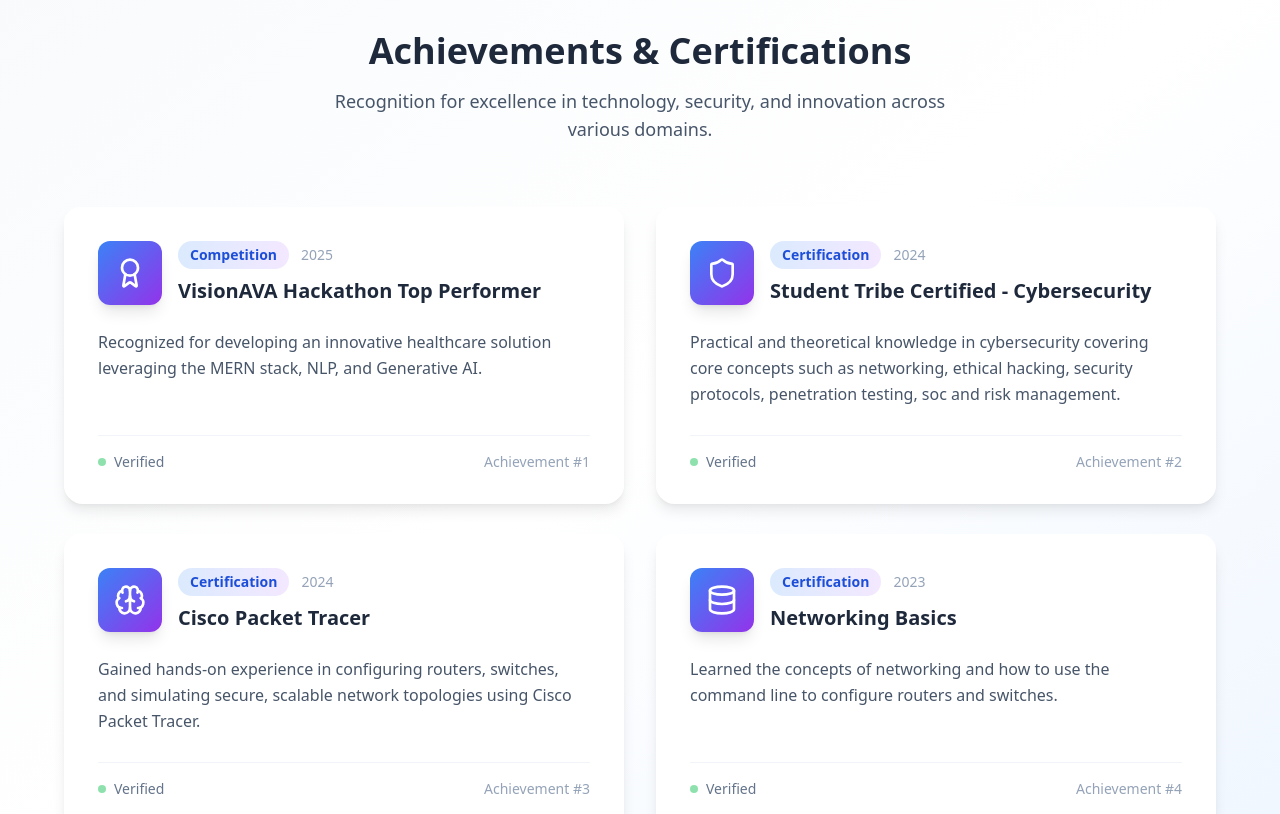
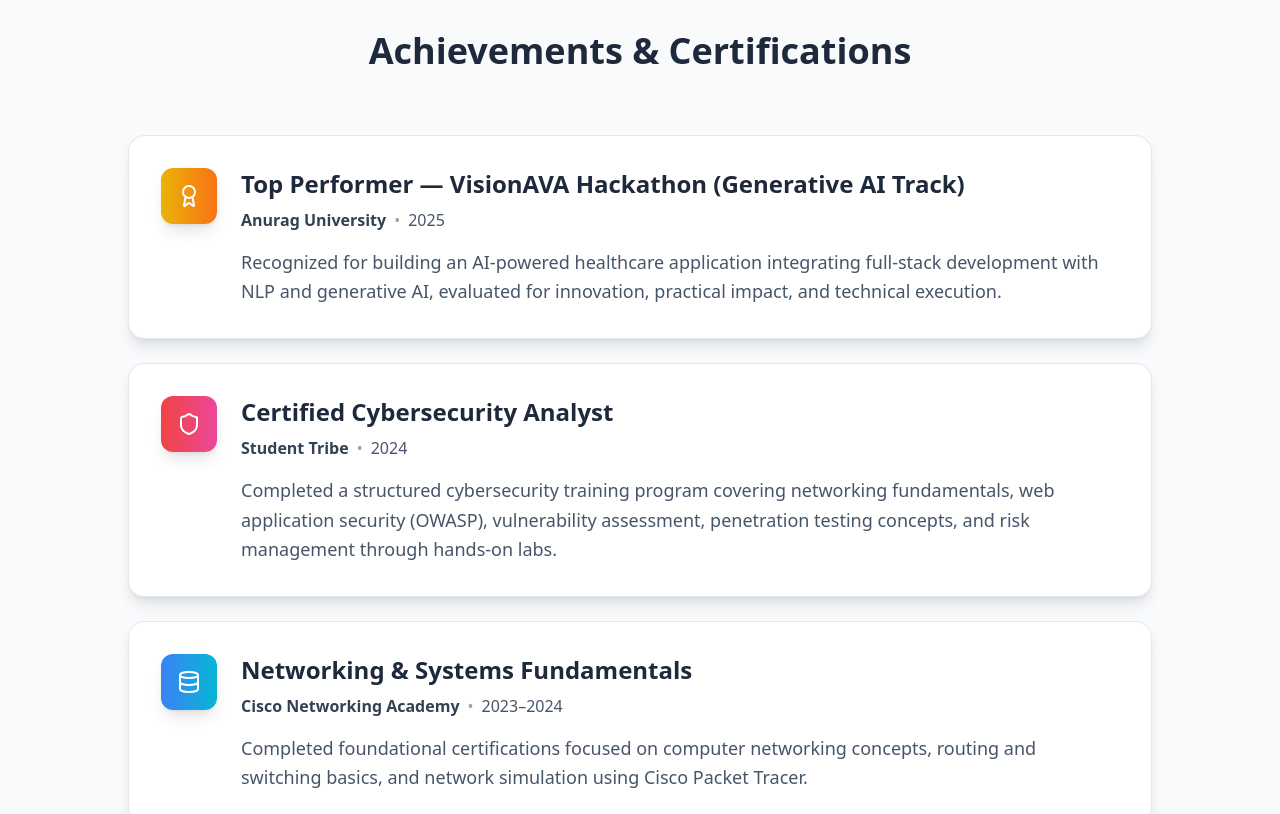
Before and after one commit to Abhi-0930/abhi-portfolio, a React (Vite) app: page / in a window 1280 px wide. Shown: the part 8620-9434 px from the top of the page. Built offline with nearby package versions, Linux system fonts and the light colour scheme.

Commit message:
first commit

```diff
--- a/src/App.jsx
+++ b/src/App.jsx
@@ -639,97 +639,72 @@
 const Achievements = () => {
   const achievements = [
     {
-      title: "VisionAVA Hackathon Top Performer",
-      description: "Recognized for developing an innovative healthcare solution leveraging the MERN stack, NLP, and Generative AI.",
-      icon: <Award className="w-8 h-8" />,
-      category: "Competition",
-      year: "2025"
+      title: "Top Performer — VisionAVA Hackathon (Generative AI Track)",
+      organization: "Anurag University",
+      year: "2025",
+      description: "Recognized for building an AI-powered healthcare application integrating full-stack development with NLP and generative AI, evaluated for innovation, practical impact, and technical execution.",
+      icon: <Award className="w-6 h-6" />,
+      color: "from-yellow-500 to-orange-500"
     },
     {
-      title: "Student Tribe Certified - Cybersecurity",
-      description: "Practical and theoretical knowledge in cybersecurity covering core concepts such as networking, ethical hacking, security protocols, penetration testing, soc  and risk management.",
-      icon: <Shield className="w-8 h-8" />,
-      category: "Certification",
-      year: "2024"
+      title: "Certified Cybersecurity Analyst",
+      organization: "Student Tribe",
+      year: "2024",
+      description: "Completed a structured cybersecurity training program covering networking fundamentals, web application security (OWASP), vulnerability assessment, penetration testing concepts, and risk management through hands-on labs.",
+      icon: <Shield className="w-6 h-6" />,
+      color: "from-red-500 to-pink-500"
     },
     {
-      title: "Cisco Packet Tracer",
-      description: "Gained hands-on experience in configuring routers, switches, and simulating secure, scalable network topologies using Cisco Packet Tracer.",
-      icon: <Brain className="w-8 h-8" />,
-      category: "Certification",
-      year: "2024"
-    },
-    {
-      title: "Networking Basics",
-      description: "Learned the concepts of networking and how to use the command line to configure routers and switches.",
-      icon: <Database className="w-8 h-8" />,
-      category: "Certification",
-      year: "2023"
+      title: "Networking & Systems Fundamentals",
+      organization: "Cisco Networking Academy",
+      year: "2023–2024",
+      description: "Completed foundational certifications focused on computer networking concepts, routing and switching basics, and network simulation using Cisco Packet Tracer.",
+      icon: <Database className="w-6 h-6" />,
+      color: "from-blue-500 to-cyan-500"
     }
   ];
 
   return (
-    <section id="achievements" className="py-20 bg-gradient-to-br from-slate-50 via-white to-blue-50">
+    <section id="achievements" className="py-20 bg-slate-50">
       <div className="container mx-auto px-6">
         <div className="text-center mb-16">
           <h2 className="text-4xl font-bold text-slate-800 mb-4">
             Achievements & Certifications
           </h2>
-          <p className="text-lg text-slate-600 max-w-2xl mx-auto">
-            Recognition for excellence in technology, security, and innovation across various domains.
-          </p>
         </div>
 
-        <div className="grid lg:grid-cols-2 gap-8 max-w-6xl mx-auto">
+        <div className="max-w-5xl mx-auto space-y-6">
           {achievements.map((achievement, index) => (
-            <div key={index} className="group relative bg-white rounded-2xl shadow-lg hover:shadow-2xl transition-all duration-500 transform hover:-translate-y-2 h-full">
-              <div className="absolute inset-0 bg-gradient-to-r from-blue-600 via-purple-600 to-pink-600 rounded-2xl opacity-0 group-hover:opacity-100 transition-opacity duration-500 -z-10"></div>
-              <div className="relative bg-white rounded-2xl m-0.5 h-full flex flex-col">
-                <div className="p-8 flex-1 flex flex-col">
-                  {/* Header */}
-                  <div className="flex items-start justify-between mb-6">
-                    <div className="flex items-center gap-4">
-                      <div className="bg-gradient-to-br from-blue-500 to-purple-600 text-white p-4 rounded-xl shadow-lg group-hover:scale-110 transition-transform duration-300">
-                        {achievement.icon}
-                      </div>
-                      <div>
-                        <div className="flex items-center gap-3 mb-2">
-                          <span className="bg-gradient-to-r from-blue-100 to-purple-100 text-blue-700 px-3 py-1 rounded-full text-sm font-semibold">
-                            {achievement.category}
-                          </span>
-                          <span className="text-slate-400 text-sm font-medium">
-                            {achievement.year}
-                          </span>
-                        </div>
-                        <h3 className="text-xl font-bold text-slate-800 group-hover:text-blue-600 transition-colors duration-300">
-                          {achievement.title}
-                        </h3>
-                      </div>
+            <div
+              key={index}
+              className="group bg-white rounded-2xl p-8 shadow-lg hover:shadow-2xl transition-all duration-500 border border-slate-200 hover:border-blue-300 transform hover:-translate-y-1"
+            >
+              <div className="flex items-start gap-6">
+                {/* Icon */}
+                <div className={`bg-gradient-to-r ${achievement.color} p-4 rounded-xl text-white shadow-lg group-hover:scale-110 transition-transform duration-300 flex-shrink-0`}>
+                  {achievement.icon}
+                </div>
+
+                {/* Content */}
+                <div className="flex-1">
+                  <div className="mb-4">
+                    <h3 className="text-2xl font-bold text-slate-800 mb-2 group-hover:text-blue-600 transition-colors duration-300">
+                      {achievement.title}
+                    </h3>
+                    <div className="flex flex-wrap items-center gap-2 text-slate-600">
+                      <span className="font-semibold text-slate-700">{achievement.organization}</span>
+                      <span className="text-slate-400">•</span>
+                      <span>{achievement.year}</span>
                     </div>
                   </div>
-
-                  {/* Description */}
-                  <p className="text-slate-600 leading-relaxed mb-6 flex-1">
+                  <p className="text-lg text-slate-600 leading-relaxed">
                     {achievement.description}
                   </p>
-
-                  {/* Bottom Decoration */}
-                  <div className="flex items-center justify-between pt-4 border-t border-slate-100">
-                    <div className="flex items-center gap-2 text-slate-500">
-                      <div className="w-2 h-2 bg-green-500 rounded-full animate-pulse"></div>
-                      <span className="text-sm font-medium">Verified</span>
-                    </div>
-                    <div className="text-slate-400 text-sm">
-                      <span className="font-medium">Achievement #{index + 1}</span>
-                    </div>
-                  </div>
                 </div>
               </div>
             </div>
           ))}
         </div>
-
-
       </div>
     </section>
   );
```
